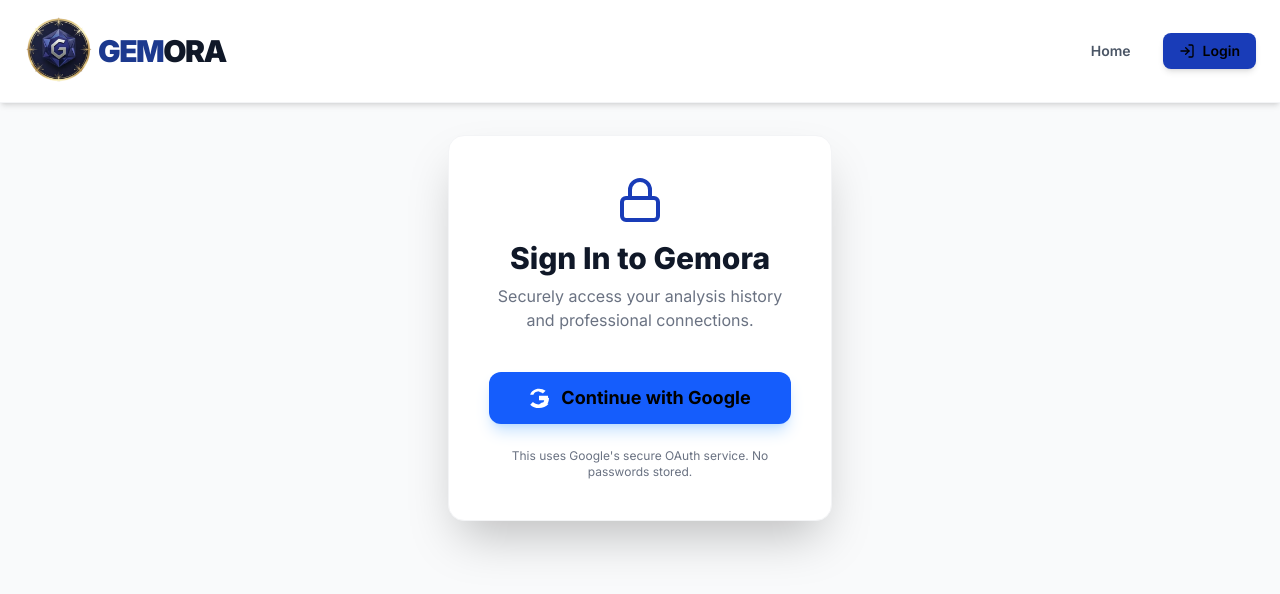
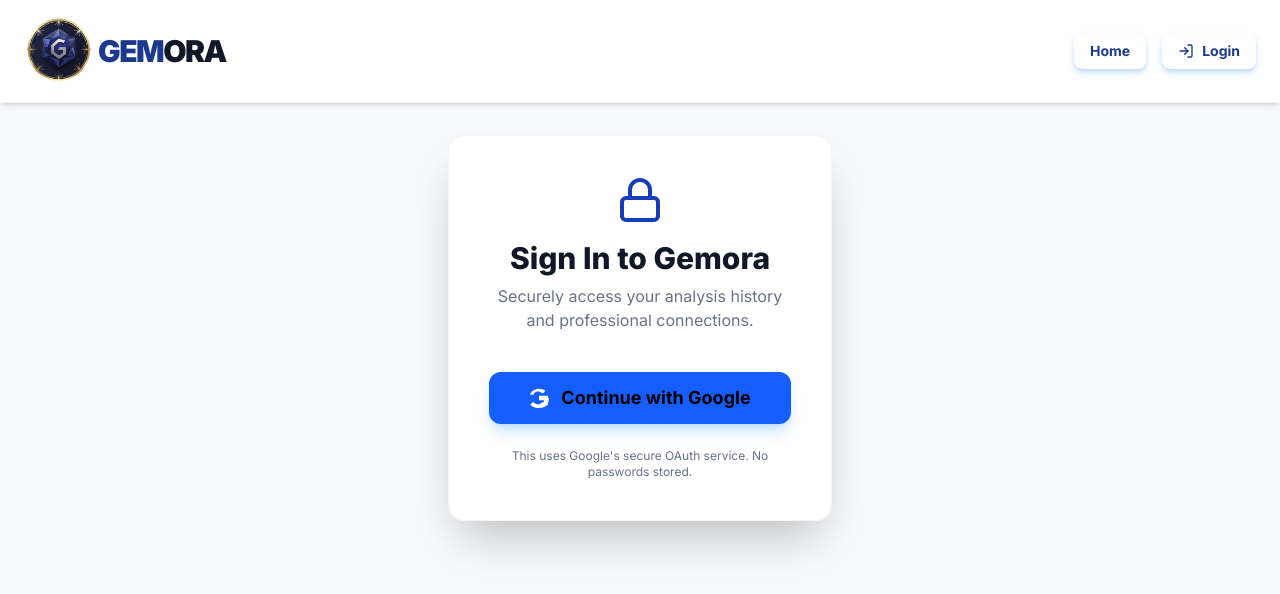
Before and after one commit to nngeek195/Gemora, a Next.js app: page /login in a window 1280 px wide. Shown: the top 594 px of the page. Built offline with nearby package versions, Linux system fonts and the light colour scheme; no server answers.

Commit message:
Login Page buttons

```diff
--- a/app/login/page.js
+++ b/app/login/page.js
@@ -165,14 +165,14 @@
             <nav className="flex items-center space-x-4">
                 <button
                     onClick={() => window.location.href = '/'}
-                    className={`py-2 px-4 rounded-lg text-sm font-semibold transition-colors text-gray-600 hover:bg-gray-100`}
+                    className={`py-2 px-4 rounded-lg text-sm font-bold shadow-md shadow-blue-200 hover:scale-[1.02] text-blue-900 transition-all`}
                 >
                     Home
                 </button>
                 {currentUser ? (
                     <button
                         onClick={handleLogout}
-                        className="py-2 px-4 rounded-lg text-sm font-semibold text-black bg-blue-600 hover:bg-blue-700 transition-colors flex items-center shadow-md"
+                        className="py-2 px-4 rounded-lg text-sm font-bold text-blue-900 transition-all flex items-center shadow-md shadow-blue-200 hover:scale-[1.02]"
                         disabled={isLoading}
                     >
                         <LogOut className="w-4 h-4 inline mr-2" /> Logout
@@ -180,7 +180,7 @@
                 ) : (
                     <button
                         onClick={() => window.location.href = '/login'}
-                        className="py-2 px-4 rounded-lg text-sm font-semibold text-black bg-blue-800 transition-colors flex items-center shadow-md"
+                        className="py-2 px-4 rounded-lg text-sm font-bold text-blue-900 transition-all flex items-center shadow-md shadow-blue-200 hover:scale-[1.02]"
                         aria-current="page"
                     >
                         <LogIn className="w-4 h-4 inline mr-2" /> Login
```
